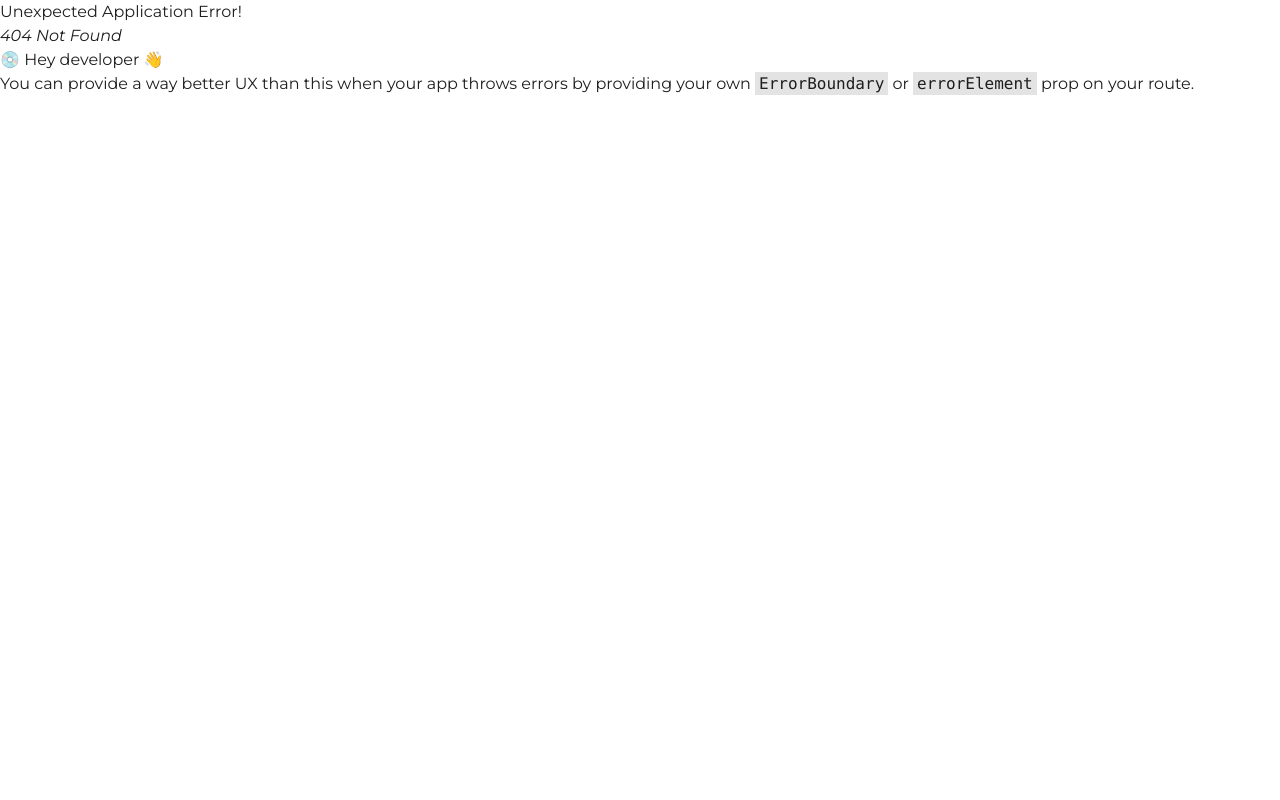
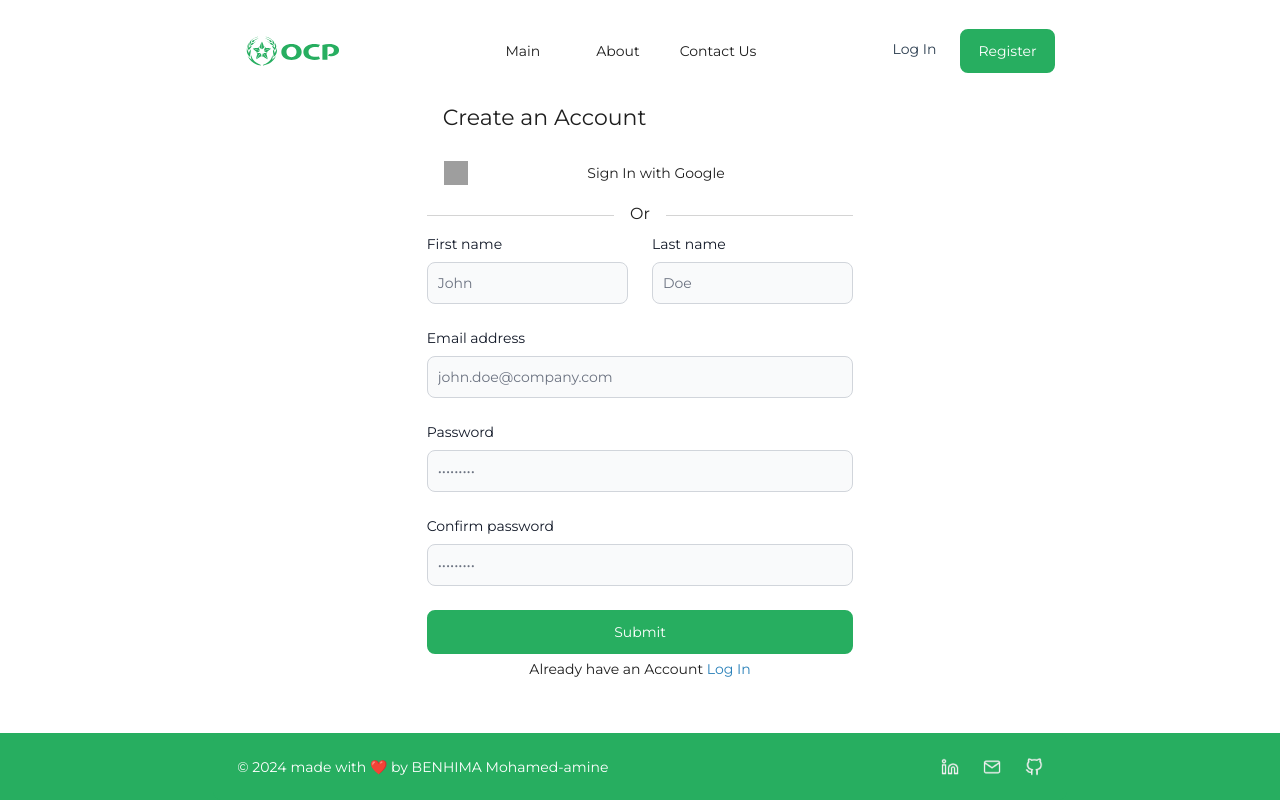
Before and after one commit to BENHIMA-Mohamed-Amine/OCP_FAQ_Assistant, a React (Vite) app in the folder front-end/: page /register in a window 1280 px wide. Before the commit this address had no page. Built offline with nearby package versions, Linux system fonts and the light colour scheme; grey boxes are pictures that could not be loaded.

Commit message:
build the register pafe

```diff
--- a/front-end/src/components/Footer.jsx
+++ b/front-end/src/components/Footer.jsx
@@ -10,7 +10,7 @@ export function FooterComponent() {
     <div className="bg-custom-green">
       <Footer
         container
-        className="flex flex-col items-center w-5/6 md:w-4/6 md:flex-row  mx-auto bg-custom-green"
+        className="flex flex-col items-center w-5/6 md:w-4/6 md:flex-row  mx-auto bg-custom-green shadow-none h-[97px] md:h-[67px]"
       >
         <FooterCopyright
           href="#"
--- a/front-end/src/components/GuestNavBar.jsx
+++ b/front-end/src/components/GuestNavBar.jsx
@@ -4,7 +4,7 @@ import { Button } from "./Button";
 
 export const GuestNavBar = () => {
   return (
-    <nav className="flex items-center justify-between px-3 py-[17px] text-sm">
+    <nav className="flex items-center justify-between px-3 py-[17px] text-sm h-[101px]">
       <div className="flex items-center space-x-1">
         <Link to="/" className="px-4 py-[10px]">
           <img
--- /dev/null
+++ b/front-end/src/components/OrComponent.jsx
@@ -0,0 +1,9 @@
+import React from "react";
+
+export const OrComponent = () => {
+  return (
+    <div className="my-2 flex items-center before:mt-0.5 before:flex-1 before:border-t before:border-neutral-300 after:mt-0.5 after:flex-1 after:border-t after:border-neutral-300">
+      <p className="mx-4 text-center">Or</p>
+    </div>
+  );
+};
--- /dev/null
+++ b/front-end/src/components/Register.jsx
@@ -0,0 +1,140 @@
+import React from "react";
+import { OrComponent } from "./OrComponent";
+import { Link } from "react-router-dom";
+import { Button } from "flowbite-react";
+
+export const Register = () => {
+  return (
+    <div className="w-10/12 md:w-4/6 lg:w-3/6 mx-auto">
+      <div className="pl-4 mb-[18px] text-main text-[22px] md:text[30px] font-thin">
+        <h1>Create an Account</h1>
+      </div>
+      <div className="flex w-ful">
+        <button className="w-full px-4 py-2 border items-center flex gap-2 border-white rounded-lg text-main hover:border-custom-green hover:shadow transition duration-150">
+          <img
+            className="w-6 h-6"
+            src="https://www.svgrepo.com/show/475656/google-color.svg"
+            loading="lazy"
+            alt="google logo"
+          />
+          <span className="flex w-full justify-center text-sm">
+            Sign In with Google
+          </span>
+        </button>
+      </div>
+      <div>
+        <OrComponent />
+      </div>
+      <div className="grid gap-6 mb-6 md:grid-cols-2">
+        <div>
+          <label
+            htmlFor="first_name"
+            className="block mb-2 text-sm font-medium text-gray-900 dark:text-white"
+          >
+            First name
+          </label>
+          <input
+            type="text"
+            id="first_name"
+            className="bg-gray-50 border border-gray-300 text-gray-900 text-sm rounded-lg focus:ring-custom-green focus:border-custom-green block w-full p-2.5 "
+            placeholder="John"
+            required
+          />
+        </div>
+        <div>
+          <label
+            htmlFor="last_name"
+            className="block mb-2 text-sm font-medium text-gray-900 dark:text-white"
+          >
+            Last name
+          </label>
+          <input
+            type="text"
+            id="last_name"
+            className="bg-gray-50 border border-gray-300 text-gray-900 text-sm rounded-lg focus:ring-custom-green focus:border-custom-green block w-full p-2.5 "
+            placeholder="Doe"
+            required
+          />
+        </div>
+      </div>
+      <div className="mb-6">
+        <label
+          htmlFor="email"
+          className="block mb-2 text-sm font-medium text-gray-900 dark:text-white"
+        >
+          Email address
+        </label>
+        <input
+          type="email"
+          id="email"
+          className="bg-gray-50 border border-gray-300 text-gray-900 text-sm rounded-lg focus:ring-custom-green focus:border-custom-green w-full p-2.5 "
+          placeholder="john.doe@company.com"
+          required
+        />
+      </div>
+      <div className="mb-6">
+        <label
+          htmlFor="password"
+          className="block mb-2 text-sm font-medium text-gray-900 dark:text-white"
+        >
+          Password
+        </label>
+        <input
+          type="password"
+          id="password"
+          className="bg-gray-50 border border-gray-300 text-gray-900 text-sm rounded-lg focus:ring-custom-green focus:border-custom-green block w-full p-2.5 "
+          placeholder="•••••••••"
+          required
+        />
+      </div>
+      <div className="mb-6">
+        <label
+          htmlFor="confirm_password"
+          className="block mb-2 text-sm font-medium text-gray-900 dark:text-white"
+        >
+          Confirm password
+        </label>
+        <input
+          type="password"
+          id="confirm_password"
+          className="bg-gray-50 border border-gray-300 text-gray-900 text-sm rounded-lg focus:ring-custom-green focus:border-custom-green block w-full p-2.5 "
+          placeholder="•••••••••"
+          required
+        />
+      </div>
+      <div className="w-full">
+        <button
+          type="submit"
+          className="
+          text-white
+          bg-custom-green
+          border-custom-green
+          border-[2px]
+          font-medium
+          rounded-lg
+          text-sm
+          w-full
+          px-5
+          py-2.5
+          text-center
+          hover:bg-[#f9f9f9]
+          hover:text-main
+          focus:ring-custom-green
+          focus:border-custom-green
+        "
+        >
+          Submit
+        </button>
+      </div>
+      <div className="py-[5px] text-center text-sm text-main">
+        <p>
+          Already have an Account{" "}
+          <span>
+            {" "}
+            <Link className="text-blue">Log In</Link>{" "}
+          </span>
+        </p>
+      </div>
+    </div>
+  );
+};
--- a/front-end/src/main.jsx
+++ b/front-end/src/main.jsx
@@ -4,6 +4,7 @@ import { createBrowserRouter, RouterProvider } from "react-router-dom";
 import "./index.css";
 import Home from "./pages/Home";
 import { Landing } from "./pages/Landing";
+import { SignUp } from "./pages/SignUp";
 
 const router = createBrowserRouter([
   {
@@ -14,6 +15,10 @@ const router = createBrowserRouter([
     path: "/landing",
     element: <Landing />,
   },
+  {
+    path: "/register",
+    element: <SignUp />,
+  },
 ]);
 
 createRoot(document.getElementById("root")).render(
--- /dev/null
+++ b/front-end/src/pages/SignUp.jsx
@@ -0,0 +1,16 @@
+import React from "react";
+import { GuestNavBar } from "../components/GuestNavBar";
+import { FooterComponent } from "../components/Footer";
+import { Register } from "../components/Register";
+
+export const SignUp = () => {
+  return (
+    <div className="h-dvh">
+      <div className="w-11/12 md:w-5/6 lg:w-4/6 mx-auto h-auto md:h-[calc(100vh-67px)] mb-3 md:mb-0">
+        <GuestNavBar />
+        <Register />
+      </div>
+      <FooterComponent />
+    </div>
+  );
+};
```
Also changed, not shown: front-end/src/assets/flat-color-icons_google.png (added).
